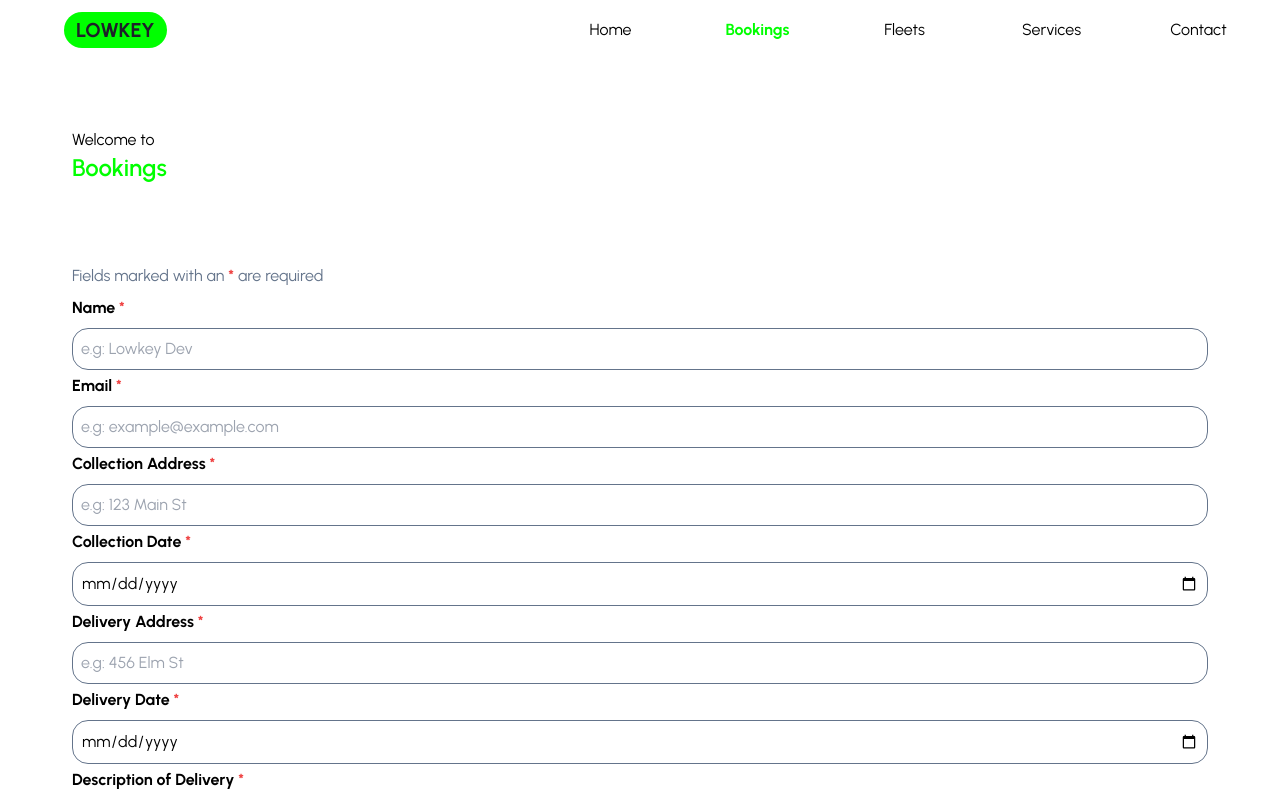
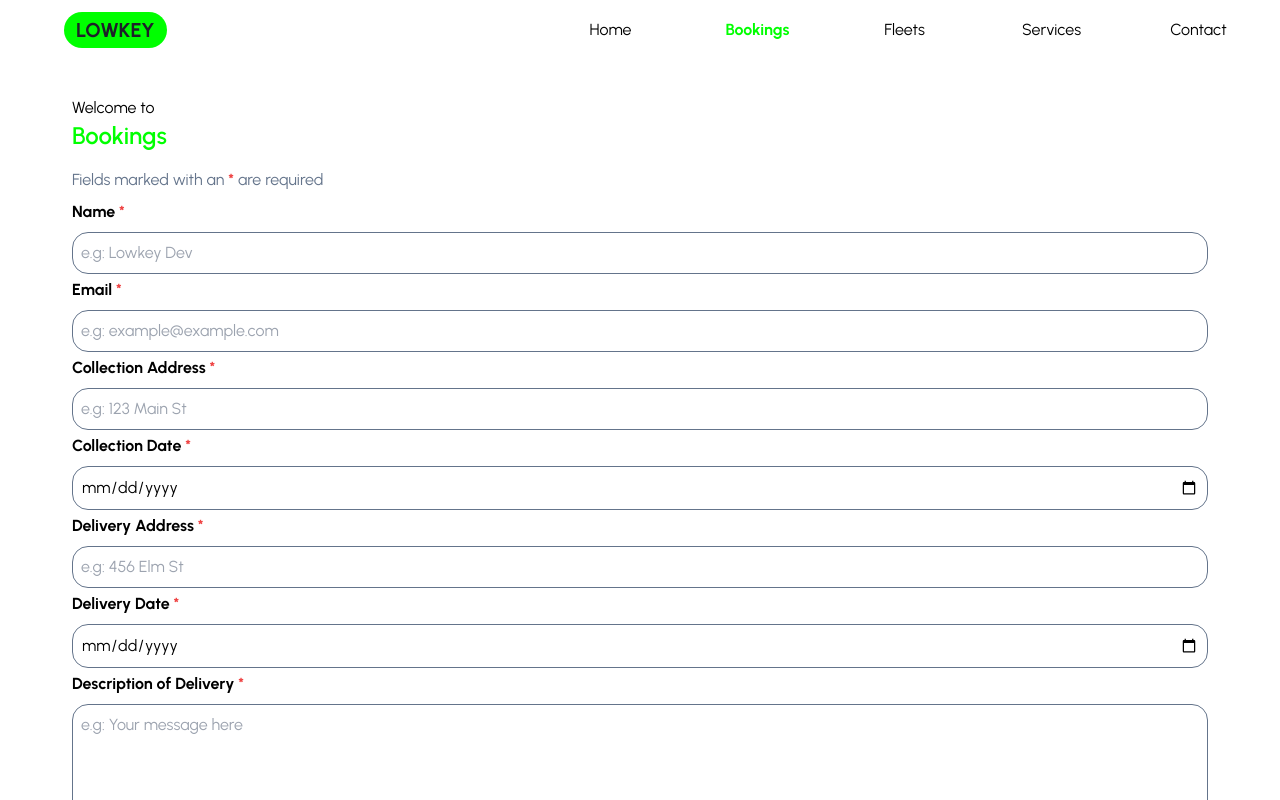
Before and after one commit to mzacom/LOWKEY_LG, a React (Vite) app: page /bookings in a window 1280 px wide. Shown: the top 800 px of the page. Built offline with nearby package versions, Linux system fonts and the light colour scheme.

Commit message:
bookings

```diff
--- a/src/pages/bookings/Bookings.jsx
+++ b/src/pages/bookings/Bookings.jsx
@@ -1,4 +1,4 @@
-import { useState, React } from "react";
+import { useState } from "react";
 import { NavBar } from "../../components";
 import { motion } from "framer-motion";
 import styles from "../../style";
@@ -123,7 +123,7 @@ const Bookings = () => {
   return (
     <>
       <NavBar />
-      <section className={`pt-[2rem] ${styles.paddingX}`}>
+      <section className={`pt-[0rem] ${styles.paddingX}`}>
         <motion.p
           initial={{ y: "-10vh" }}
           animate={{ y: 0 }}
@@ -142,7 +142,7 @@ const Bookings = () => {
           Bookings
         </motion.p>
 
-        <section className="w-full mt-[5rem] flex justify-center flex-col">
+        <section className="w-full mt-[1rem] flex justify-center flex-col">
           <p className="mb-2 font-thin text-slate-500">
             Fields marked with an{" "}
             <span className="text-red-500 font-bold">*</span> are required
@@ -212,6 +212,7 @@ const Bookings = () => {
               id="collectionDate"
               name="collectionDate"
               className="w-full rounded-2xl focus:border-[lime] outline-none border-[1px] p-2 border-slate-500 mt-1"
+              placeholder="Date"
               onChange={handleChange}
               onBlur={handleBlur}
               value={formInputs.collectionDate}
@@ -247,6 +248,7 @@ const Bookings = () => {
               id="deliveryDate"
               name="deliveryDate"
               className="w-full rounded-2xl focus:border-[lime] outline-none border-[1px] p-2 border-slate-500 mt-1"
+              placeholder="Date"
               onChange={handleChange}
               onBlur={handleBlur}
               value={formInputs.deliveryDate}
```
